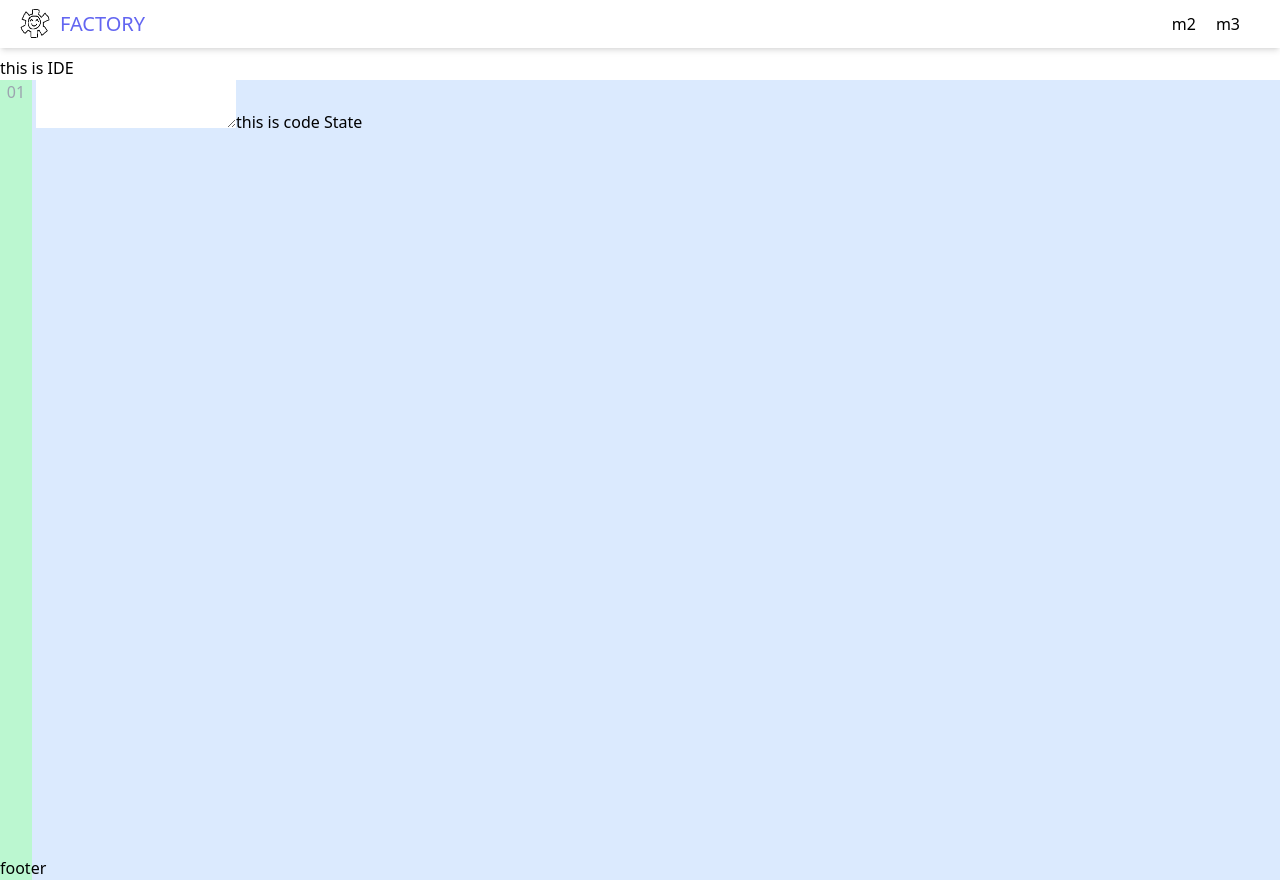
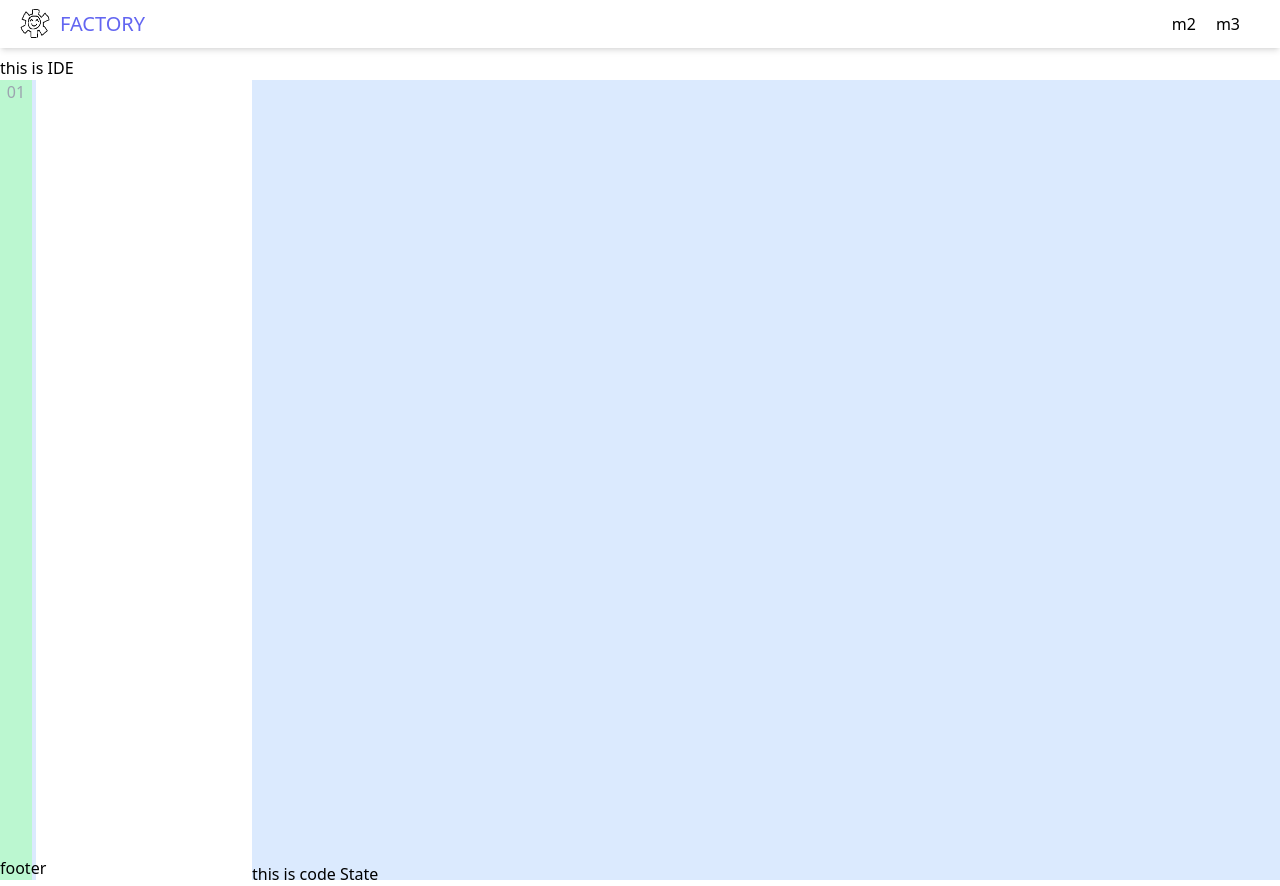
Before and after one commit to Hangeol-Chang/factory-typescript, a Next.js app: page /Ide in a window 1280 px wide. Built offline with nearby package versions, Linux system fonts and the light colour scheme.

Commit message:
Update Ide.tsx

```diff
--- a/components/ide/Ide.tsx
+++ b/components/ide/Ide.tsx
@@ -1,5 +1,5 @@
 import { codeState } from "@/states/visualAlgorithm/states"
-import { useEffect, useState } from "react";
+import { KeyboardEvent, useEffect, useState } from "react";
 import { useRecoilState } from "recoil"
 
 export default function Ide() {
@@ -16,6 +16,12 @@ export default function Ide() {
         setRows(lines)
     }, [code])
 
+
+    const handleKeyEvent = function(e : KeyboardEvent) {
+        console.log(e.key === "Tab");
+
+        // onkeydown="if(event.keyCode===9){var v=this.value,s=this.selectionStart,e=this.selectionEnd;this.value=v.substring(0, s)+'\t'+v.substring(e);this.selectionStart=this.selectionEnd=s+1;return false;}
+    }
     // 두 개에 동시에 스크롤이 적용되도록 해야함.
     return (
         <div className={`bg-blue-100 flex gap-1 h-full`}>
@@ -27,7 +33,16 @@ export default function Ide() {
                 }
             </div>
             <div>
-                <textarea value={code} onChange={(e) => setCode(e.target.value)}>
+                <textarea value={code} onChange={(e) => setCode(e.target.value)}
+
+                    onKeyDown={(e) => handleKeyEvent(e)}
+                    className={
+                        `h-full px-2`
+                    }
+                    style={{
+                        resize : 'none',
+                    }}
+                >
 
                 </textarea>
                 this is code State
```
